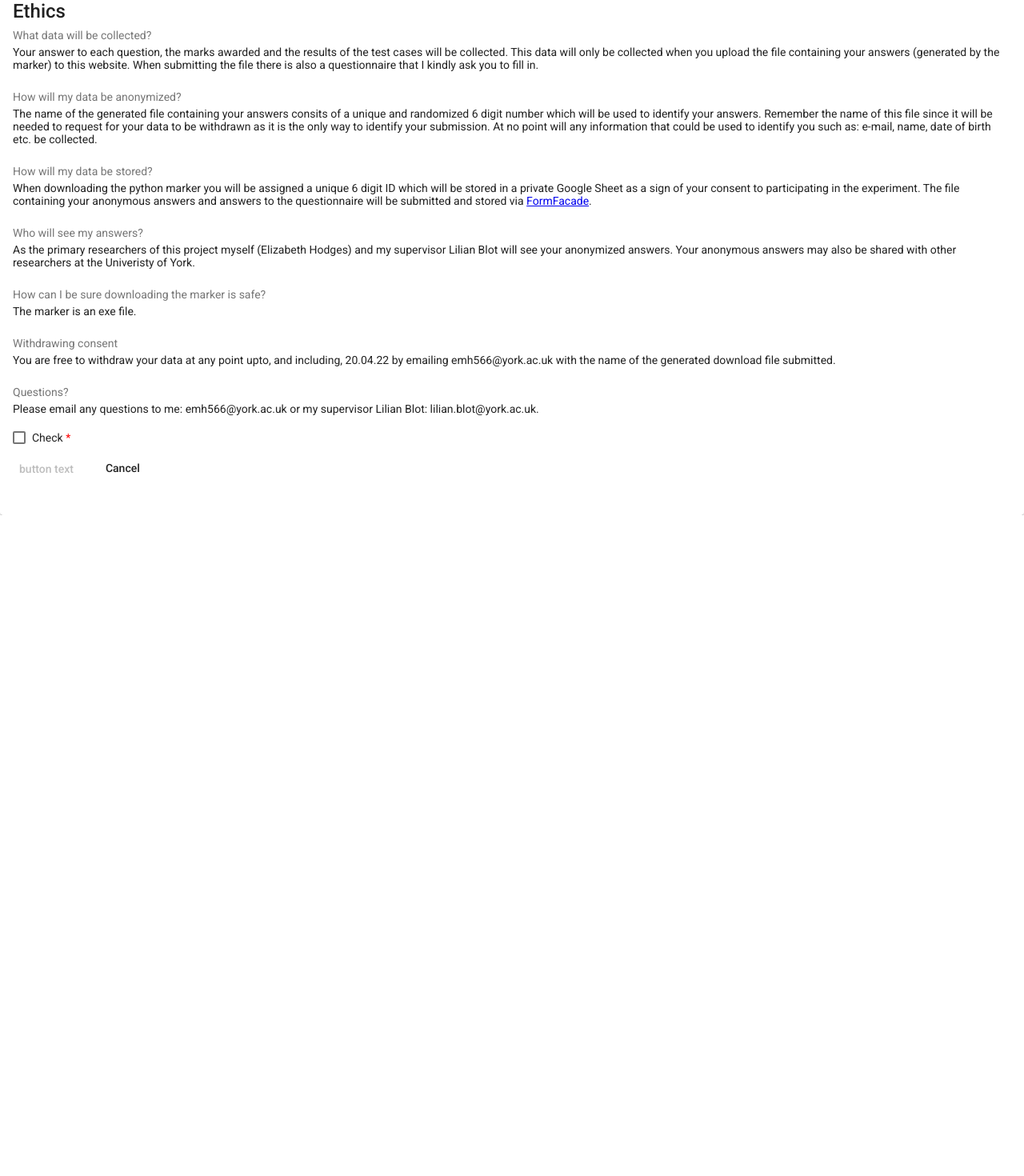
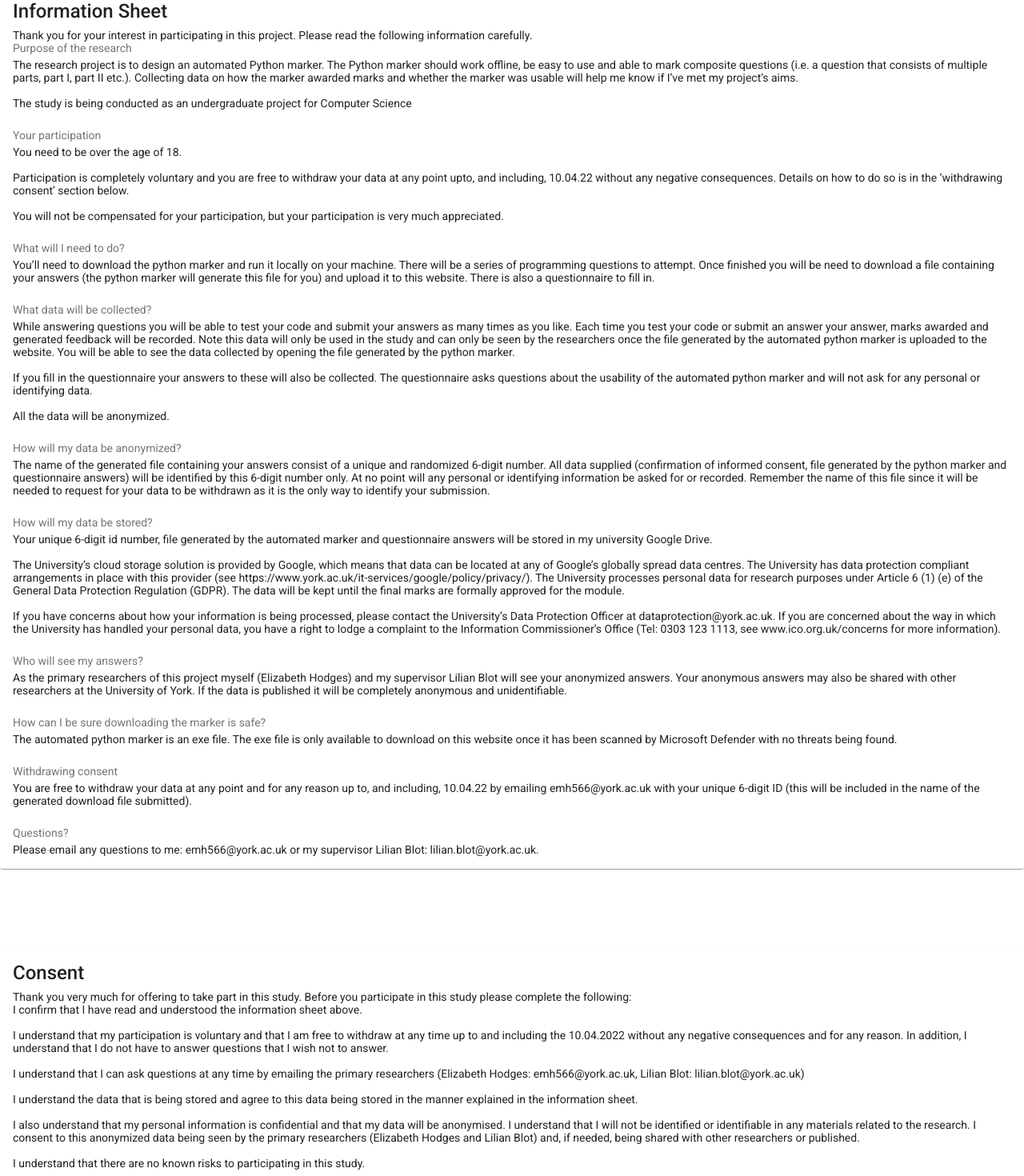
Before and after one commit to EMHodges/markerWebsite, an Angular app: page /ethics in a window 1280 px wide. Shown: the part 180-1650 px from the top of the page at 80% size. Before the commit the page ends 824 px from the top, so only its background shows below. Built offline with nearby package versions, Linux system fonts and the light colour scheme.

Commit message:
updating ethics page

```diff
--- a/src/app/ethics/ethics.component.html
+++ b/src/app/ethics/ethics.component.html
@@ -1,63 +1,140 @@
 <div class="main">
     <mat-card class="example-card">
-        <mat-card-title>Ethics</mat-card-title>
+        <mat-card-title>Information Sheet</mat-card-title>
+                <mat-card-content>
+                    Thank you for your interest in participating in this project. Please read the following information carefully.
 
-            <form (ngSubmit)="f.form.valid && onSubmit()" #f="ngForm" novalidate>
-                <mat-card-content>
+                    <mat-card-subtitle>Purpose of the research</mat-card-subtitle>
+                    <mat-card-content>
+                        The research project is to design an automated Python marker. The Python marker should work offline, be easy to use and able to mark composite questions
+                        (i.e. a question that consists of multiple parts, part I, part II etc.). Collecting data on how the marker awarded marks and whether the marker was usable
+                        will help me know if I’ve met my project’s aims.
+                    </mat-card-content>
+                    <mat-card-content>
+                        The study is being conducted as an undergraduate project for Computer Science
+                    </mat-card-content>
+
+                    <mat-card-subtitle>Your participation</mat-card-subtitle>
+                    <mat-card-content>You need to be over the age of 18.</mat-card-content>
+                    <mat-card-content>
+                        Participation is completely voluntary and you are free to withdraw your data at any point upto, and including, 10.04.22 without any negative consequences.
+                        Details on how to do so is in the ‘withdrawing consent’ section below.
+                    </mat-card-content>
+                    <mat-card-content>
+                        You will not be compensated for your participation, but your participation is very much appreciated.
+                    </mat-card-content>
+
+                    <mat-card-subtitle>What will I need to do?</mat-card-subtitle>
+                    <mat-card-content>
+                        You’ll need to download the python marker and run it locally on your machine. There will be a series of programming questions to attempt. Once finished you will
+                        be need to download a file containing your answers (the python marker will generate this file for you) and upload it to this website. There is also a
+                        questionnaire to fill in.
+                    </mat-card-content>
 
                     <mat-card-subtitle>What data will be collected?</mat-card-subtitle>
                     <mat-card-content>
-                        Your answer to each question, the marks awarded and the results of the test cases will be collected.
-                        This data will only be collected when you upload the file containing your answers (generated
-                        by the marker) to this website.
-
-                        When submitting the file there is also a questionnaire that I kindly ask you to fill in.
+                        While answering questions you will be able to test your code and submit your answers as many times as you like. Each time you test your code or submit an answer
+                        your answer, marks awarded and generated feedback will be recorded. Note this data will only be used in the study and can only be seen by the researchers once the
+                        file generated by the automated python marker is uploaded to the website. You will be able to see the data collected by opening the file generated by the python marker.
                     </mat-card-content>
+                    <mat-card-content>
+                        If you fill in the questionnaire your answers to these will also be collected. The questionnaire asks questions about the usability of the automated python marker and
+                        will not ask for any personal or identifying data.
+                    </mat-card-content>
+                    <mat-card-content>All the data will be anonymized.</mat-card-content>
 
                     <mat-card-subtitle>How will my data be anonymized?</mat-card-subtitle>
                     <mat-card-content>
-                        The name of the generated file containing your answers consits of a unique and randomized 6 digit number which will be used to
-                        identify your answers. Remember the name of this file since it will be needed to request for
-                        your data to be withdrawn as it is the only way to identify your submission.
-
-                        At no point will any information that could be used to identify you such as: e-mail, name, date of birth etc. be collected.
+                        The name of the generated file containing your answers consist of a unique and randomized 6-digit number. All data supplied
+                        (confirmation of informed consent, file generated by the python marker and questionnaire answers) will be identified by this 6-digit number only.
+                        At no point will any personal or identifying information be asked for or recorded.
+                        Remember the name of this file since it will be needed to request for your data to be withdrawn as it is the only way to identify your submission.
                     </mat-card-content>
 
                     <mat-card-subtitle>How will my data be stored?</mat-card-subtitle>
                     <mat-card-content>
-                        When downloading the python marker you will be assigned a unique 6 digit ID which will be stored in a private Google Sheet as a sign of your consent
-                        to participating in the experiment.
-
-                        The file containing your anonymous answers and answers to the questionnaire will be submitted and stored via <a href='https://formfacade.com/enhance/'>FormFacade</a>.
+                        Your unique 6-digit id number, file generated by the automated marker and questionnaire answers will be stored in my university Google Drive.
+                    </mat-card-content>
+                    <mat-card-content>
+                        The University’s cloud storage solution is provided by Google, which means that data can be located at any of Google’s globally spread data centres.
+                        The University has data protection compliant arrangements in place with this provider (see https://www.york.ac.uk/it-services/google/policy/privacy/).
+                        The University processes personal data for research purposes under Article 6 (1) (e) of the General Data Protection Regulation (GDPR). The data will
+                        be kept until the final marks are formally approved for the module.
+                    </mat-card-content>
+                    <mat-card-content>
+                        If you have concerns about how your information is being processed, please contact the University’s Data Protection Officer at dataprotection@york.ac.uk.
+                        If you are concerned about the way in which the University has handled your personal data, you have a right to lodge a complaint to the Information
+                        Commissioner’s Office (Tel: 0303 123 1113, see www.ico.org.uk/concerns for more information).
                     </mat-card-content>
 
                     <mat-card-subtitle>Who will see my answers?</mat-card-subtitle>
                     <mat-card-content>
-                        As the primary researchers of this project myself (Elizabeth Hodges) and my supervisor Lilian Blot will see your anonymized answers. Your anonymous answers may
-                        also be shared with other researchers at the Univeristy of York.
+                        As the primary researchers of this project myself (Elizabeth Hodges) and my supervisor Lilian Blot will see your anonymized answers. Your anonymous answers
+                        may also be shared with other researchers at the University of York. If the data is published it will be completely anonymous and unidentifiable.
                     </mat-card-content>
 
                     <mat-card-subtitle>How can I be sure downloading the marker is safe?</mat-card-subtitle>
                     <mat-card-content>
-                        The marker is an exe file.
+                        The automated python marker is an exe file. The exe file is only available to download on this website once it has been scanned by Microsoft Defender with no
+                        threats being found.
                     </mat-card-content>
 
                     <mat-card-subtitle>Withdrawing consent</mat-card-subtitle>
                     <mat-card-content>
-                        You are free to withdraw your data at any point upto, and including, 20.04.22 by emailing emh566@york.ac.uk with the name of the generated download file submitted.
+                        You are free to withdraw your data at any point and for any reason up to, and including, 10.04.22 by emailing emh566@york.ac.uk with your unique 6-digit ID
+                        (this will be included in the name of the generated download file submitted).
                     </mat-card-content>
 
                     <mat-card-subtitle>Questions?</mat-card-subtitle>
                     <mat-card-content>
                         Please email any questions to me: emh566@york.ac.uk or my supervisor Lilian Blot: lilian.blot@york.ac.uk.
                     </mat-card-content>
+                </mat-card-content>
+                </mat-card>
+</div>
+
+
+<div class="main">
+    <mat-card class="example-card">
+        <mat-card-title>Consent</mat-card-title>
+
+            <form (ngSubmit)="f.form.valid && onSubmit()" #f="ngForm" novalidate>
+                <mat-card-content>
+                    Thank you very much for offering to take part in this study. Before you participate in this study please complete the following:
+
+                    <mat-card-content>I confirm that I have read and understood the information sheet above.</mat-card-content>
+
+                    <mat-card-content>
+                        I understand that my participation is voluntary and that I am free to withdraw at any time up to and including the 10.04.2022
+                        without any negative consequences and for any reason. In addition, I understand that I do not have to answer questions that I
+                        wish not to answer.
+                    </mat-card-content>
+
+                    <mat-card-content>
+                        I understand that I can ask questions at any time by emailing the primary researchers (Elizabeth Hodges: emh566@york.ac.uk,
+                        Lilian Blot: lilian.blot@york.ac.uk)
+                    </mat-card-content>
+
+                    <mat-card-content>
+                        I understand the data that is being stored and agree to this data being stored in the manner explained in the information sheet.
+                    </mat-card-content>
+
+                    <mat-card-content>
+                        I also understand that my personal information is confidential and that my data will be anonymised. I understand that I will not
+                        be identified or identifiable in any materials related to the research. I consent to this anonymized data being seen by the primary
+                        researchers (Elizabeth Hodges and Lilian Blot) and, if needed, being shared with other researchers or published.
+                    </mat-card-content>
+
+                    <mat-card-content>I understand that there are no known risks to participating in this study.</mat-card-content>
+
+                    <mat-card-content>I confirm that I am aged 18 or over.</mat-card-content>
 
                     <mat-checkbox for="acceptTerms" name="acceptTerms" id="acceptTerms" class="form-check-input" [(ngModel)]="model.acceptTerms" #acceptTerms="ngModel" [ngClass]="{ 'is-invalid': f.submitted && acceptTerms.invalid }" required>
-                        Check <span *ngIf="f.controls['acceptTerms']?.invalid" class="invalid">*</span></mat-checkbox>
+                        I agree <span *ngIf="f.controls['acceptTerms']?.invalid" class="invalid">*</span></mat-checkbox>
 
                 <mat-card-actions>
                     <button mat-button type="submit" [disabled]="f.invalid">
-                        <span [matTooltip]="f.invalid ? 'Accept condition to continue' : ''">button text</span></button>
+                        <span [matTooltip]="f.invalid ? 'Accept condition to continue' : ''">Submit</span></button>
                     <button mat-button type="reset">Cancel</button>
                 </mat-card-actions>
             </mat-card-content>
--- a/src/app/upload/upload.component.scss
+++ b/src/app/upload/upload.component.scss
@@ -50,7 +50,7 @@ td {
     text-align: center;
 }
 tbody tr:nth-child(odd){
-    background-color: rgb(248, 223, 231);
+   // background-color: rgb(248, 223, 231);
   }
 
 .k {
```
